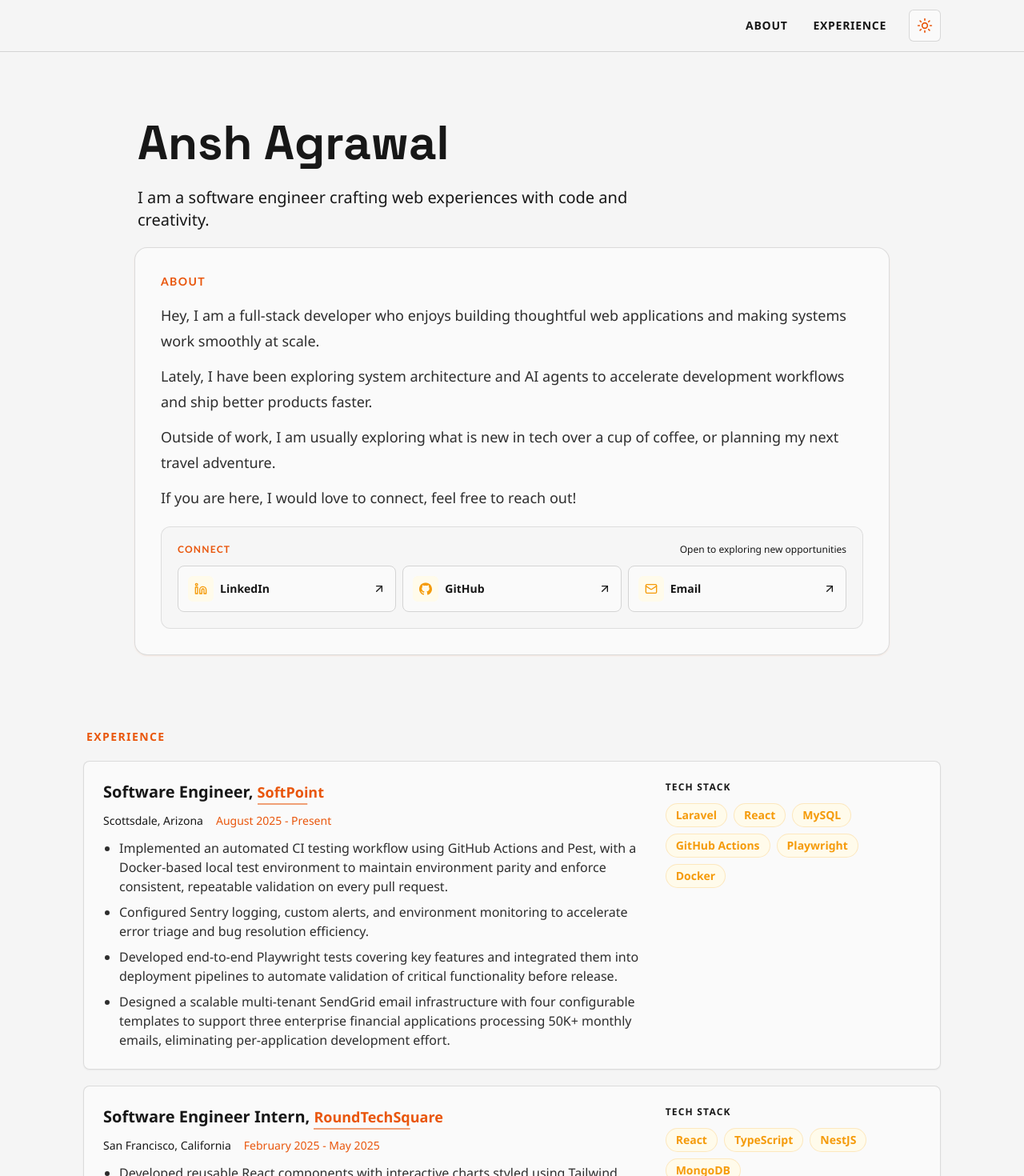
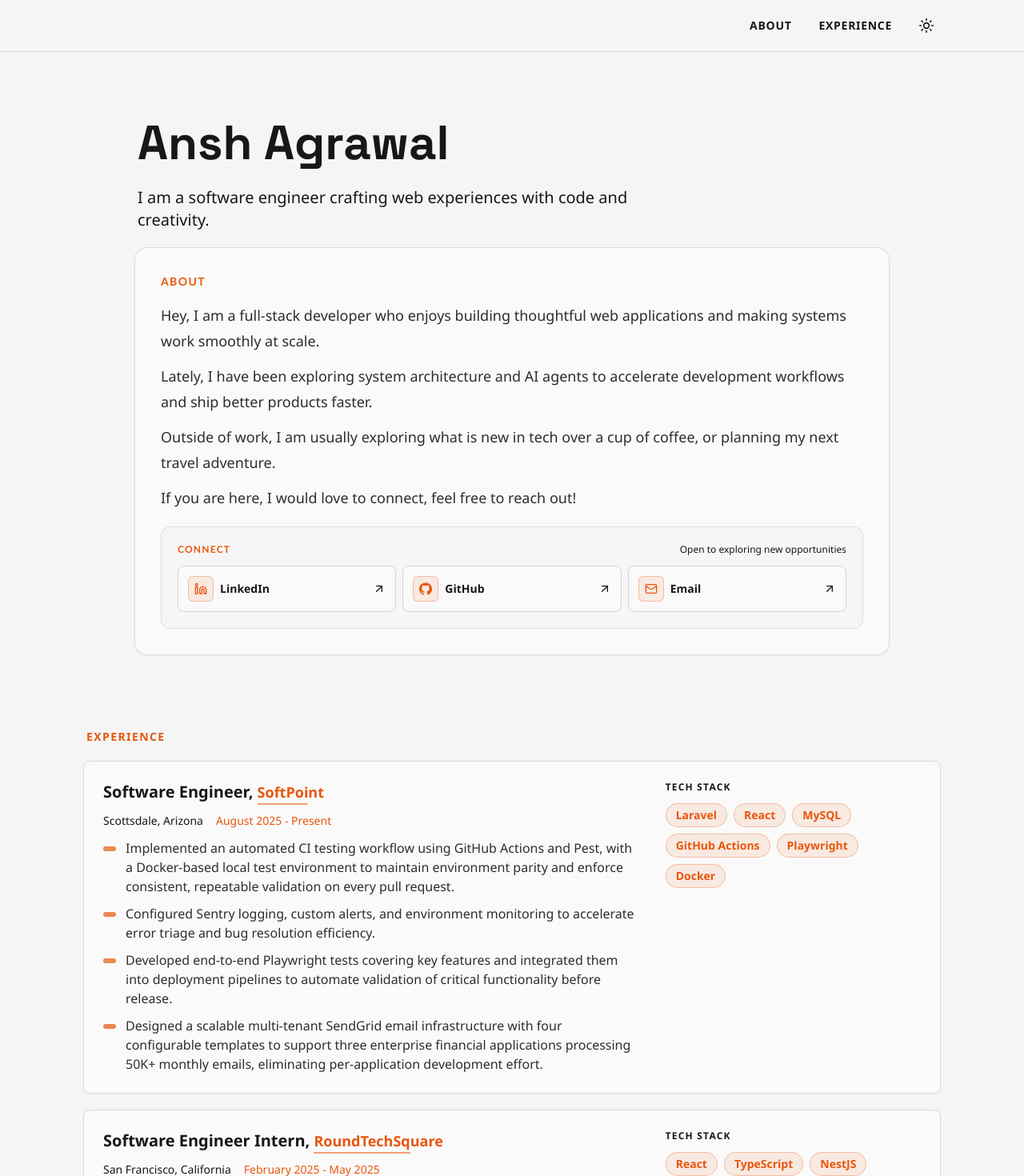
Before and after one commit to aagra109/portfolio, a Next.js app: page / in a window 1280 px wide. Shown: the top 1470 px of the page at 80% size. Built offline with nearby package versions, Linux system fonts and the light colour scheme.

Commit message:
update styling

```diff
--- a/src/components/Experience.tsx
+++ b/src/components/Experience.tsx
@@ -102,7 +102,7 @@ const Experience = () => {
               aria-hidden="true"
               className="pointer-events-none absolute inset-0 opacity-0 transition-opacity duration-300 group-hover:opacity-100"
             >
-              <div className="absolute inset-0 bg-gradient-to-br from-primary/15 via-transparent to-primary/10" />
+              <div className="absolute inset-0 bg-gradient-to-br from-primary/20 via-transparent to-primary/10" />
             </div>
             <CardContent className="relative z-10 grid gap-6 p-6 pt-6 md:grid-cols-12 md:gap-8">
               <div className="space-y-3 md:col-span-8">
@@ -124,9 +124,15 @@ const Experience = () => {
                   <p className="text-muted-foreground">{exp.location}</p>
                   <p className="font-medium text-primary">{exp.duration}</p>
                 </div>
-                <ul className="list-disc space-y-2 pl-5 text-sm leading-relaxed text-foreground/90 sm:text-base">
+                <ul className="space-y-2.5">
                   {exp.points.map((point, idx) => (
-                    <li key={idx}>{point}</li>
+                    <li
+                      key={idx}
+                      className="grid grid-cols-[auto_1fr] items-start gap-3 text-sm leading-relaxed text-foreground/90 sm:text-base"
+                    >
+                      <span className="mt-2.5 inline-flex h-1.5 w-4 flex-none rounded-full bg-primary/70" />
+                      <span>{point}</span>
+                    </li>
                   ))}
                 </ul>
               </div>
@@ -138,7 +144,7 @@ const Experience = () => {
                   {exp.skills.map((skill, idx) => (
                     <span
                       key={idx}
-                      className="rounded-full border border-accent-foreground/20 bg-accent px-3 py-1 text-xs font-semibold text-accent-foreground sm:text-sm"
+                      className="rounded-full border border-primary/30 bg-primary/10 px-3 py-1 text-xs font-semibold text-primary sm:text-sm dark:border-accent-foreground/20 dark:bg-accent dark:text-accent-foreground"
                     >
                       {skill}
                     </span>
--- a/src/components/Header.tsx
+++ b/src/components/Header.tsx
@@ -16,7 +16,7 @@ export default function Header() {
               <a
                 key={item.name}
                 href={item.href}
-                className="rounded-full px-3 py-2 text-xs font-semibold uppercase tracking-wider text-muted-foreground transition-colors visited:text-muted-foreground hover:bg-accent hover:text-accent-foreground sm:text-sm"
+                className="rounded-full border border-transparent px-3 py-2 text-xs font-semibold uppercase tracking-wider text-muted-foreground transition-colors visited:text-muted-foreground hover:border-primary/30 hover:bg-primary/10 hover:text-primary dark:hover:border-transparent dark:hover:bg-accent dark:hover:text-accent-foreground sm:text-sm"
               >
                 {item.name}
               </a>
--- a/src/components/Introduction.tsx
+++ b/src/components/Introduction.tsx
@@ -102,7 +102,7 @@ const Introduction = () => {
                           <span className="absolute inset-0 bg-gradient-to-br from-primary/20 via-transparent to-primary/10" />
                         </span>
                         <span className="relative z-10 flex items-center gap-2">
-                          <span className="inline-flex h-8 w-8 items-center justify-center rounded-md bg-accent text-accent-foreground">
+                          <span className="inline-flex h-8 w-8 items-center justify-center rounded-md border border-primary/30 bg-primary/10 text-primary dark:border-accent-foreground/20 dark:bg-accent dark:text-accent-foreground">
                             <Icon className="h-4 w-4" />
                           </span>
                           <span className="text-sm font-semibold text-foreground">
--- a/src/components/ModeToggle.tsx
+++ b/src/components/ModeToggle.tsx
@@ -8,9 +8,9 @@ const ModeToggle = () => {
 
   return (
     <Button
-      variant="outline"
+      variant="ghost"
       size="icon"
-      className="relative ml-2 border-border/90 bg-card text-primary hover:bg-accent hover:text-accent-foreground"
+      className="relative ml-1 h-9 w-9 rounded-full border border-transparent text-muted-foreground hover:border-primary/30 hover:bg-primary/10 hover:text-primary dark:hover:border-transparent dark:hover:bg-accent dark:hover:text-accent-foreground"
       onClick={() => setTheme(resolvedTheme === "dark" ? "light" : "dark")}
       aria-label="Toggle theme"
     >
```
